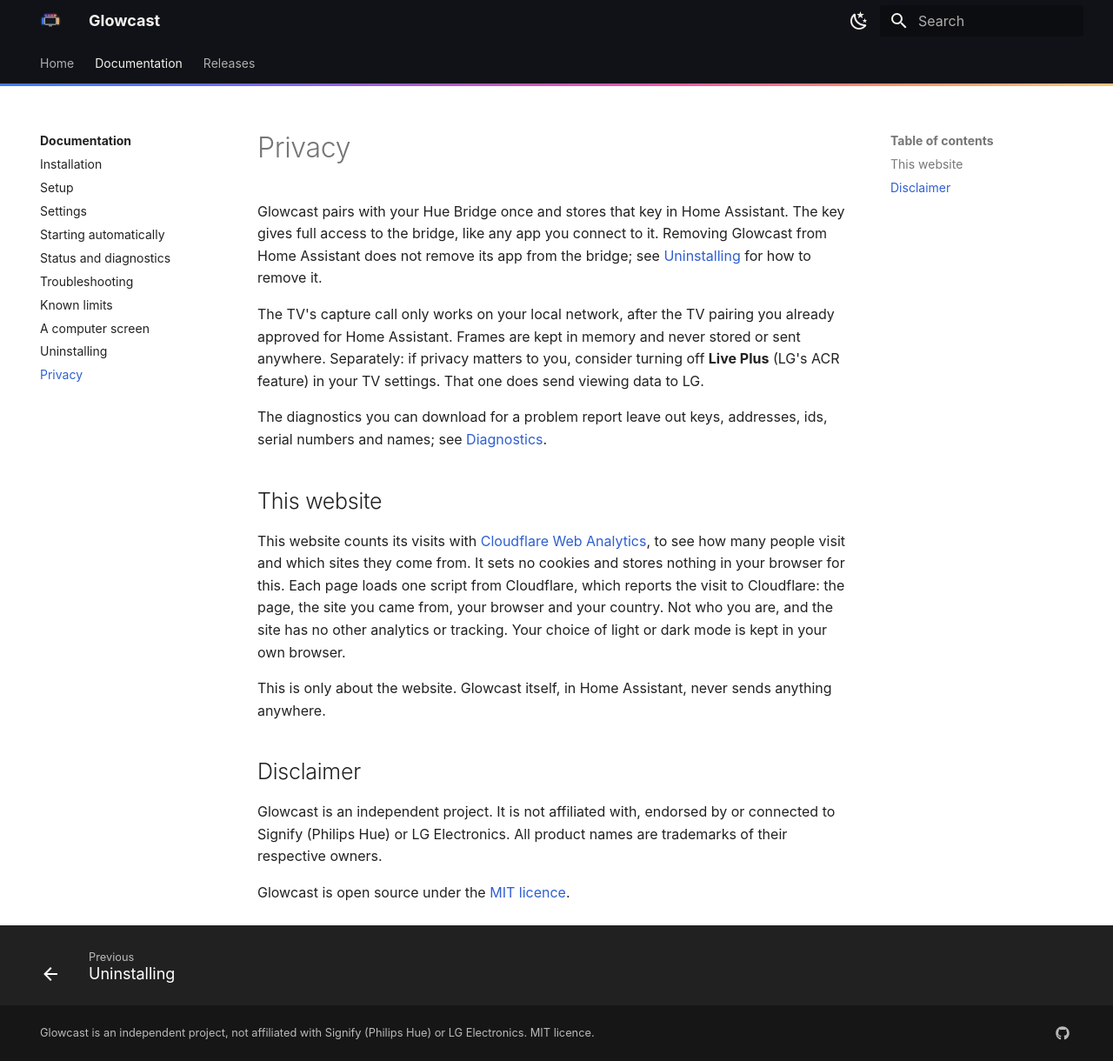
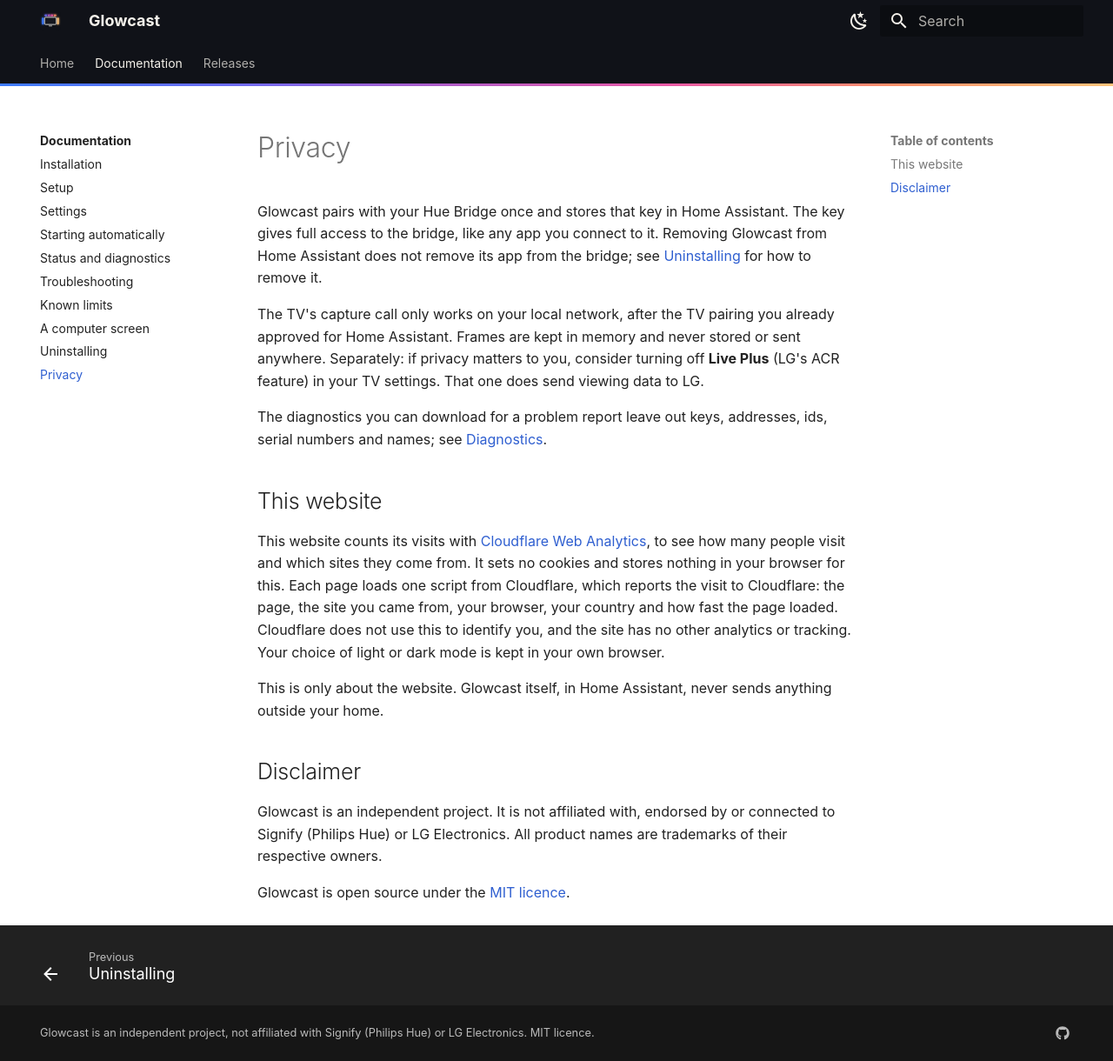
Before and after one commit to nicohabets/glowcast, an MkDocs documentation site: the page built from website/pages/docs/privacy.md, in a window 1280 px wide and 1220 px high. Shown: the whole window at 87% size. Built offline with MkDocs 1.6.1 and Material for MkDocs 9.7.7, drawn with Linux system fonts in a browser that asks for light colours.

Commit message:
Website analytics: own config key, complete privacy text (review)
Co-Authored-By: Claude Opus 5.5 <noreply@anthropic.com>

```diff
--- a/website/mkdocs.yml
+++ b/website/mkdocs.yml
@@ -66,7 +66,7 @@ extra:
   # public by design (it ends up in the page source). Only the publish from
   # main sets GLOWCAST_ANALYTICS=true (.github/workflows/website.yml), so
   # pull request builds and local `mkdocs serve` do not count visits.
-  analytics: !ENV [GLOWCAST_ANALYTICS, false]
+  cloudflare_analytics: !ENV [GLOWCAST_ANALYTICS, false]
   cloudflare_token: b93011ad04024829911b34bf57dc5b2e
 
 plugins:
--- a/website/overrides/main.html
+++ b/website/overrides/main.html
@@ -4,7 +4,7 @@
 
 {% block scripts %}
   {{ super() }}
-  {%- if config.extra.analytics and config.extra.cloudflare_token %}
+  {%- if config.extra.cloudflare_analytics and config.extra.cloudflare_token %}
   <!-- Cloudflare Web Analytics --><script type='module' src='https://static.cloudflareinsights.com/beacon.min.js' data-cf-beacon='{"token": "{{ config.extra.cloudflare_token }}"}'></script><!-- End Cloudflare Web Analytics -->
   {%- endif %}
 {% endblock %}
--- a/website/pages/docs/privacy.md
+++ b/website/pages/docs/privacy.md
@@ -8,9 +8,9 @@ The diagnostics you can download for a problem report leave out keys, addresses,
 
 ## This website
 
-This website counts its visits with [Cloudflare Web Analytics](https://www.cloudflare.com/web-analytics/), to see how many people visit and which sites they come from. It sets no cookies and stores nothing in your browser for this. Each page loads one script from Cloudflare, which reports the visit to Cloudflare: the page, the site you came from, your browser and your country. Not who you are, and the site has no other analytics or tracking. Your choice of light or dark mode is kept in your own browser.
+This website counts its visits with [Cloudflare Web Analytics](https://www.cloudflare.com/web-analytics/), to see how many people visit and which sites they come from. It sets no cookies and stores nothing in your browser for this. Each page loads one script from Cloudflare, which reports the visit to Cloudflare: the page, the site you came from, your browser, your country and how fast the page loaded. Cloudflare does not use this to identify you, and the site has no other analytics or tracking. Your choice of light or dark mode is kept in your own browser.
 
-This is only about the website. Glowcast itself, in Home Assistant, never sends anything anywhere.
+This is only about the website. Glowcast itself, in Home Assistant, never sends anything outside your home.
 
 ## Disclaimer
 
```
